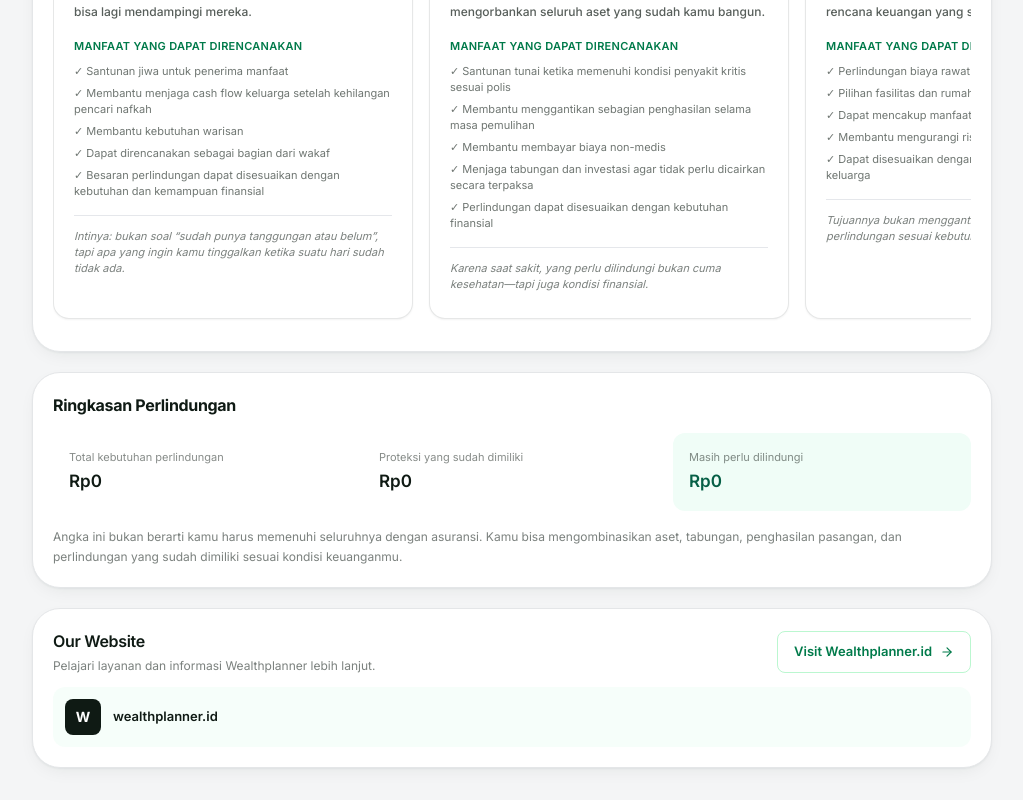
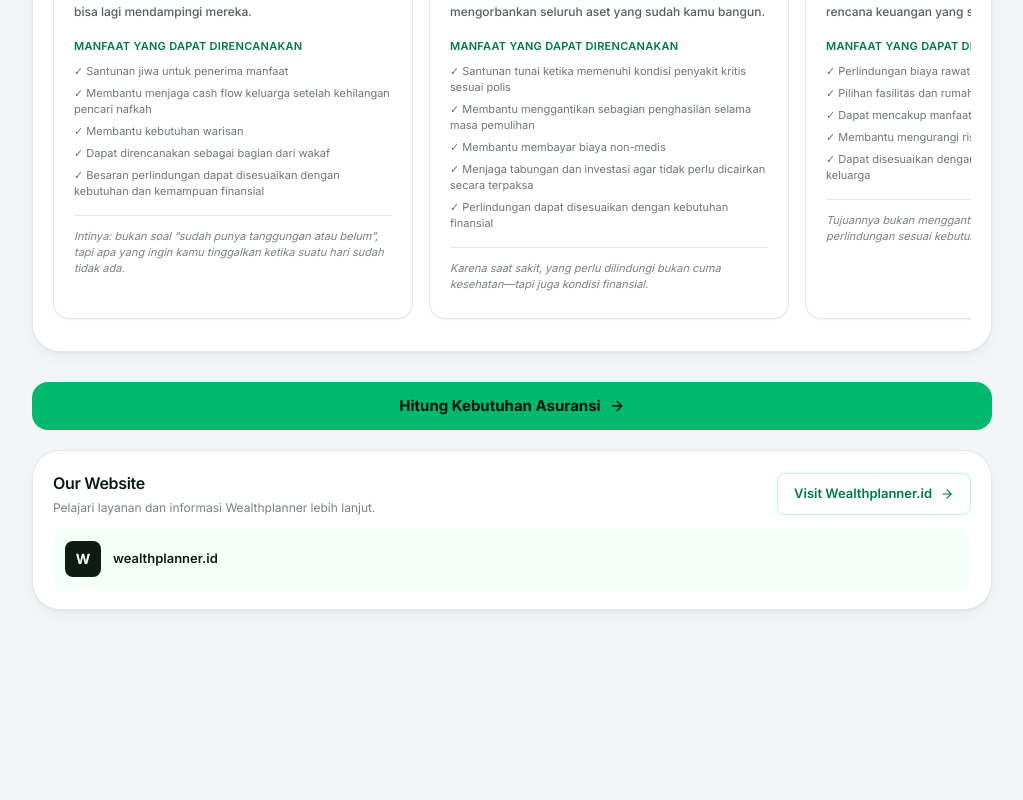
Before and after one commit to jasminework2023/personal-wealthplanner, a React (Vite) app: page /dashboard/protection in a window 1280 px wide. Shown: the part 1080-1880 px from the top of the page, without its empty margins (256-1279 px from the left). After the commit the page ends 1722 px from the top, so only its background shows below. Built offline with nearby package versions, Linux system fonts and the light colour scheme; the HTML template or start-up script is replaced by a standard one.

Commit message:
Replace duplicate protection summary with insurance needs CTA

```diff
--- a/src/pages/FinancialProtection.tsx
+++ b/src/pages/FinancialProtection.tsx
@@ -160,7 +160,7 @@ export function FinancialProtection() {
       </div>
     </Card>
 
-    <Card><h3 className="section-title">Ringkasan Perlindungan</h3><div className="mt-4 grid gap-3 sm:grid-cols-3"><div className="rounded-xl bg-charcoal/3 p-4"><p className="text-[11px] text-charcoal/50">Total kebutuhan perlindungan</p><p className="mt-1 text-[17px] font-semibold">{formatCompact(totalProtectionNeed)}</p></div><div className="rounded-xl bg-charcoal/3 p-4"><p className="text-[11px] text-charcoal/50">Proteksi yang sudah dimiliki</p><p className="mt-1 text-[17px] font-semibold">{formatCompact(totalExisting)}</p></div><div className="rounded-xl bg-forest-50 p-4"><p className="text-[11px] text-charcoal/50">Masih perlu dilindungi</p><p className="mt-1 text-[17px] font-semibold text-forest-800">{formatCompact(totalNeed)}</p></div></div><p className="mt-4 text-[12px] leading-5 text-charcoal/55">Angka ini bukan berarti kamu harus memenuhi seluruhnya dengan asuransi. Kamu bisa mengombinasikan aset, tabungan, penghasilan pasangan, dan perlindungan yang sudah dimiliki sesuai kondisi keuanganmu.</p></Card>
+    <a href="https://gri.my.id/f1/GJ5115" target="_blank" rel="noreferrer" className="protection-cta inline-flex min-h-[48px] w-full items-center justify-center gap-2 rounded-[16px] bg-[#00E08A] px-5 py-3 text-center text-[15px] font-bold text-[#03140C] shadow-sm transition hover:brightness-95">Hitung Kebutuhan Asuransi <ArrowRight size={16}/></a>
 
     <Card><div className="flex flex-col gap-3 sm:flex-row sm:items-center sm:justify-between"><div><h3 className="text-[16px] font-semibold text-forest-900">Our Website</h3><p className="mt-1 text-[12px] text-charcoal/55">Pelajari layanan dan informasi Wealthplanner lebih lanjut.</p></div><a href="https://www.wealthplanner.id" target="_blank" rel="noreferrer" className="inline-flex shrink-0 items-center justify-center gap-2 rounded-lg border border-forest-200 bg-white px-4 py-2.5 text-[13px] font-semibold text-forest-700 hover:bg-forest-50">Visit Wealthplanner.id <ArrowRight size={14}/></a></div><div className="mt-3 flex items-center gap-3 rounded-xl bg-forest-50/60 p-3"><div className="flex h-9 w-9 items-center justify-center rounded-lg bg-forest-900 text-sm font-bold text-white">W</div><span className="text-[13px] font-semibold text-forest-900">wealthplanner.id</span></div></Card>
   </div>;
```
